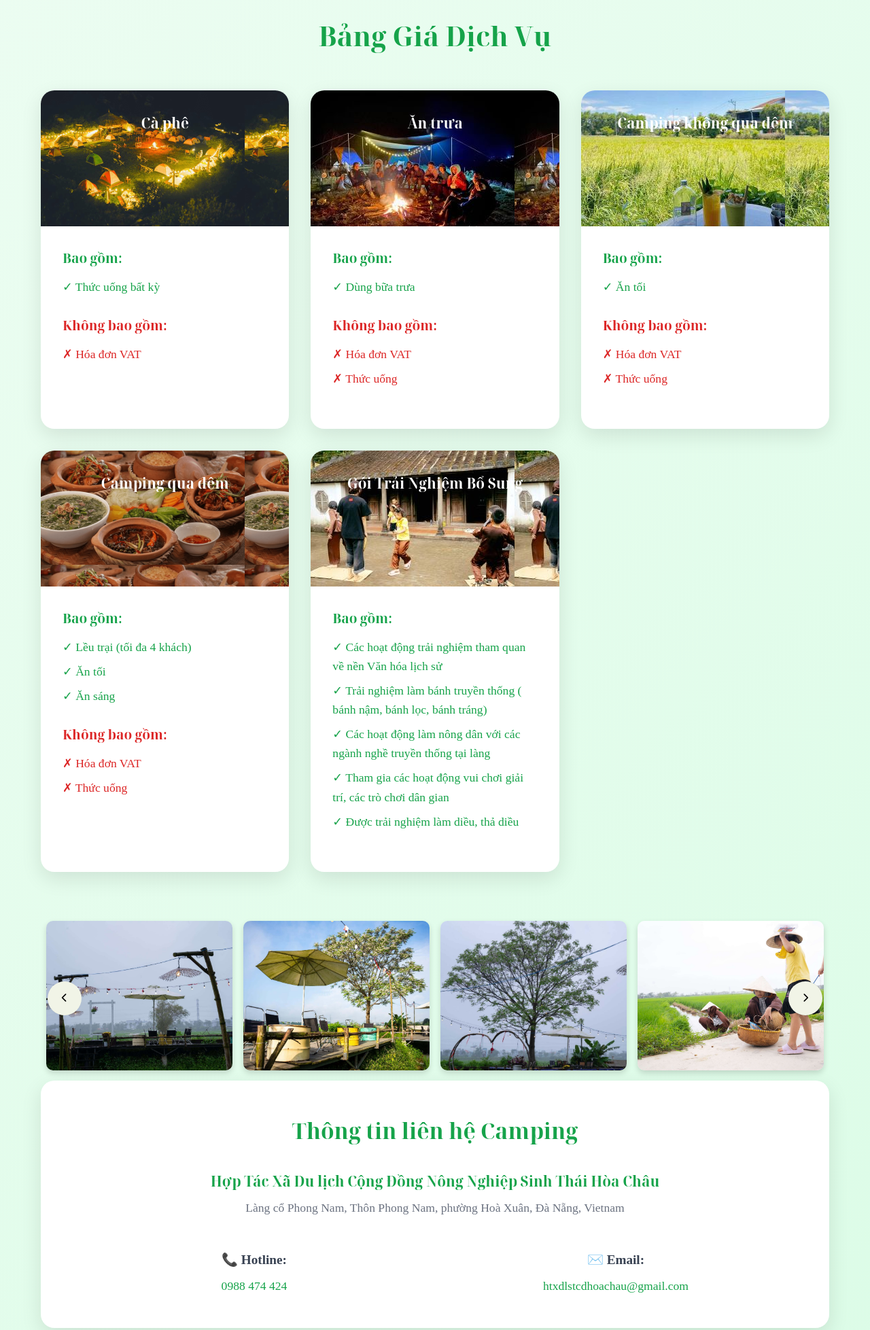
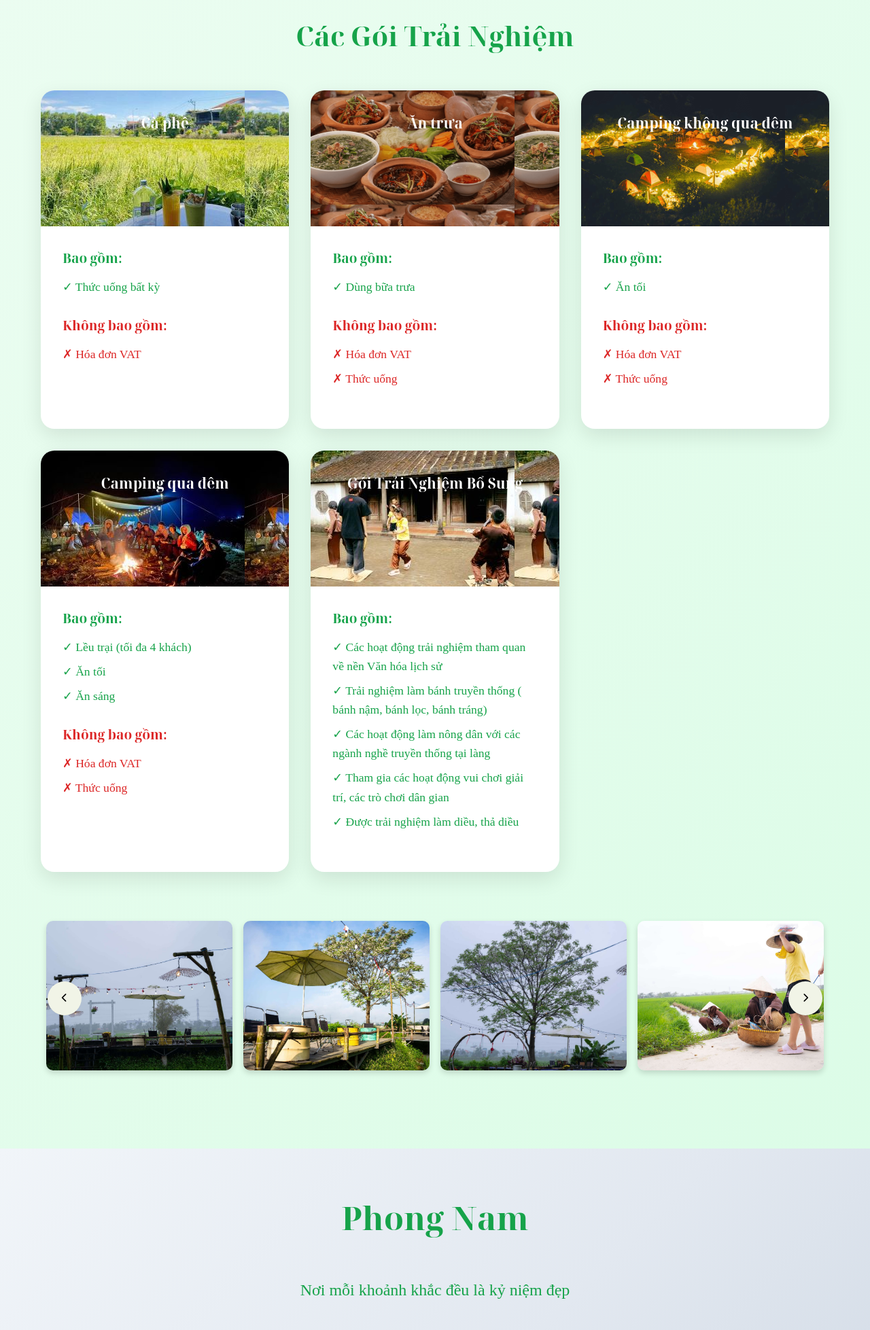
Before and after one commit to Manh-hello/Tourism, a plain HTML site: page index.html in a window 1280 px wide. Shown: the part 6860-8817 px from the top of the page at 68% size. Drawn offline with Linux system fonts and the light colour scheme.

Commit message:
last-193

```diff
--- a/asset/css/style.css
+++ b/asset/css/style.css
@@ -1036,19 +1036,19 @@ section {
 }
 
 .pricing-card:nth-child(1) .pricing-header {
+    background-image: url('../img/img29.jpg');
+}
+
+.pricing-card:nth-child(2) .pricing-header {
+    background-image: url('../img/img30.png');
+}
+
+.pricing-card:nth-child(3) .pricing-header {
     background-image: url('../img/img27.png');
 }
 
-.pricing-card:nth-child(2) .pricing-header {
+.pricing-card:nth-child(4) .pricing-header {
     background-image: url('../img/img28.jpg');
-}
-
-.pricing-card:nth-child(3) .pricing-header {
-    background-image: url('../img/img29.jpg');
-}
-
-.pricing-card:nth-child(4) .pricing-header {
-    background-image: url('../img/img30.png');
 }
 
 .pricing-card:nth-child(5) .pricing-header {
@@ -1227,16 +1227,16 @@ section {
 }
 
 .contact-item-camping h4 {
-    font-size: 1.3rem;
+    font-size: 1.4rem;
     font-weight: 600;
-    color: #16a34a;
+    color: white;
     margin-bottom: 0.5rem;
 }
 
 .contact-item-camping p {
-    color: #6b7280;
+    color: white;
     margin-bottom: 1rem;
-    font-size: 1.1rem;
+    font-size: 1.2rem;
 }
 
 .contact-details-camping {
--- a/index.html
+++ b/index.html
@@ -506,7 +506,7 @@
                 </div>
             </div>
             <div class="pricing-section">
-                <h3>Bảng Giá Dịch Vụ</h3>
+                <h3>Các Gói Trải Nghiệm</h3>
                 <div class="pricing-grid">
                     <div class="pricing-card">
                         <div class="pricing-header">
@@ -763,8 +763,7 @@
                     <i class="fas fa-chevron-right"></i>
                 </button>
             </div>
-
-            <div class="camping-contact">
+            <!-- <div class="camping-contact">
                 <h3>Thông tin liên hệ Camping</h3>
                 <div class="contact-info-camping">
                     <div class="contact-item-camping">
@@ -784,7 +783,7 @@
                         </div>
                     </div>
                 </div>
-            </div>
+            </div> -->
         </div>
     </section>
 
@@ -923,6 +922,10 @@
         <div class="container">
             <div class="section-header">
                 <h2 class="section-title white">Thông Tin Liên Hệ</h2>
+                <div class="contact-item-camping">
+                    <h4>Hợp Tác Xã Du lịch Cộng Đồng Nông Nghiệp Sinh Thái Hòa Châu</h4>
+                    <p>Làng cổ Phong Nam, Thôn Phong Nam, phường Hoà Xuân, Đà Nẵng, Vietnam</p>
+                </div>
             </div>
 
             <div class="contact-grid">
@@ -975,10 +978,10 @@
             <div class="contact-cta">
                 <p class="contact-note">Đặt tour trải nghiệm theo nhóm, tour trường học hoặc tour nước ngoài – cần liên hệ
                     trước</p>
-                <button class="cta-button">
+                <!-- <button class="cta-button">
                     Đặt tour ngay
                     <i class="fas fa-arrow-right"></i>
-                </button>
+                </button> -->
             </div>
         </div>
     </section>
```
